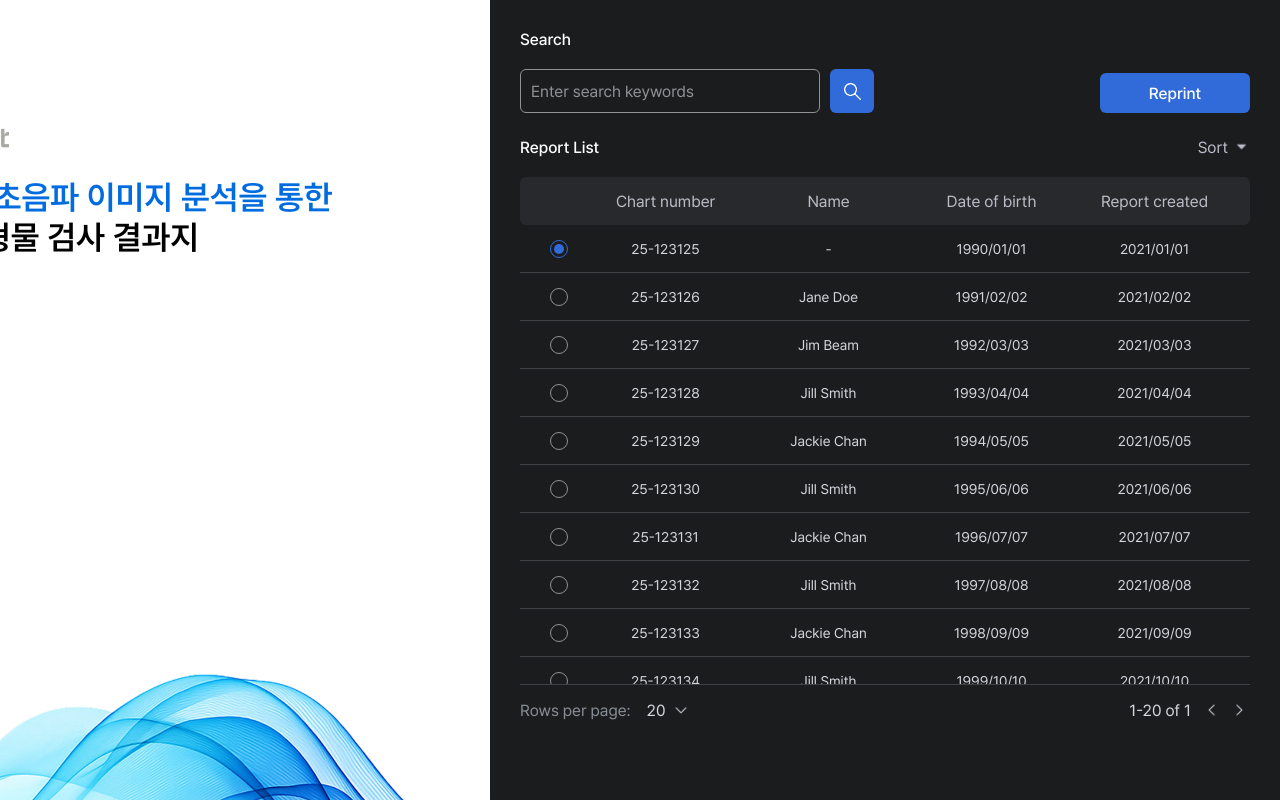
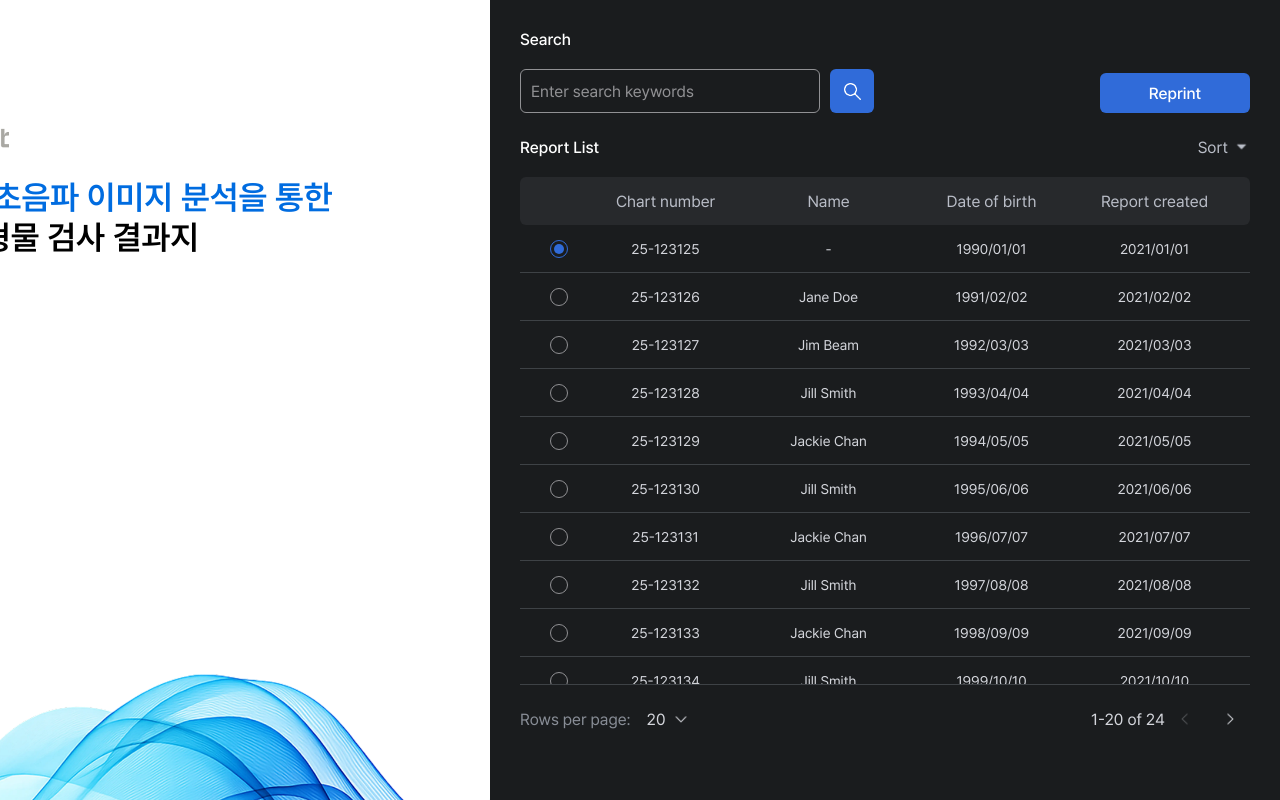
Before and after one commit to wai-admin/wexpert-report, a React (Vite) app: page / in a window 1280 px wide. Shown: the top 800 px of the page. Built offline with nearby package versions, Linux system fonts and the light colour scheme.

Commit message:
feat: Pagination 컴포넌트 생성 및 적용

```diff
--- a/src/components-common/index.ts
+++ b/src/components-common/index.ts
@@ -5,3 +5,5 @@ export { default as Button } from "./button/Button";
 export { default as LanguageSwitcher } from "./i18n/LanguageSwitcher";
 
 export { default as SearchInput } from "./search/SearchInput";
+
+export { default as Pagination } from "./pagination/Pagination";
--- /dev/null
+++ b/src/components-common/pagination/Pagination.tsx
@@ -0,0 +1,74 @@
+interface PaginationProps {
+  totalItems: number;
+  itemsPerPage: number;
+  currentPage: number;
+  onPageChange: (page: number) => void;
+}
+
+const Pagination = ({
+  totalItems,
+  itemsPerPage,
+  currentPage,
+  onPageChange,
+}: PaginationProps) => {
+  const totalPages = Math.ceil(totalItems / itemsPerPage);
+
+  const handlePrevious = () => {
+    if (currentPage > 1) {
+      onPageChange(currentPage - 1);
+    }
+  };
+
+  const handleNext = () => {
+    if (currentPage < totalPages) {
+      onPageChange(currentPage + 1);
+    }
+  };
+
+  if (totalPages <= 1) return <></>;
+
+  return (
+    <nav className="flex items-center justify-center">
+      {/* 노출된 리포트 갯수 표시 */}
+      <p className="font-pretendard text-[16px] text-text-secondary">
+        {Math.min((currentPage - 1) * itemsPerPage + 1, totalItems)}-
+        {Math.min(currentPage * itemsPerPage, totalItems)} of {totalItems}
+      </p>
+
+      <div className="flex gap-[5px]">
+        {/* 이전 버튼 */}
+        <button
+          onClick={handlePrevious}
+          disabled={currentPage === 1}
+          className="flex items-center justify-center w-[40px] h-[40px] hover:bg-solid-dk disabled:hover:bg-transparent disabled:opacity-30 disabled:cursor-not-allowed rounded-[6px]"
+          aria-label="이전 페이지"
+        >
+          <img
+            src="/images/arrow-normal-icon.png"
+            alt="arrow-left"
+            width={22}
+            height={22}
+            className="rotate-180"
+          />
+        </button>
+
+        {/* 다음 버튼 */}
+        <button
+          onClick={handleNext}
+          disabled={currentPage === totalPages}
+          className="flex items-center justify-center w-[40px] h-[40px] hover:bg-solid-dk disabled:hover:bg-transparent disabled:opacity-30 disabled:cursor-not-allowed rounded-[6px]"
+          aria-label="다음 페이지"
+        >
+          <img
+            src="/images/arrow-normal-icon.png"
+            alt="arrow-right"
+            width={22}
+            height={22}
+          />
+        </button>
+      </div>
+    </nav>
+  );
+};
+
+export default Pagination;
--- a/src/constants/index.ts
+++ b/src/constants/index.ts
@@ -5,3 +5,4 @@ export * from "./feature";
 export * from "./endpoints";
 export * from "./bridge";
 export * from "./all-patients-table-column";
+export * from "./mock";
--- /dev/null
+++ b/src/constants/mock.ts
@@ -0,0 +1,172 @@
+const MOCK_REPORT_LIST = [
+  {
+    id: 1,
+    chartNumber: "25-123125",
+    name: "",
+    birthDate: "1990/01/01",
+    reportCreatedDate: "2021/01/01",
+  },
+  {
+    id: 2,
+    chartNumber: "25-123126",
+    name: "Jane Doe",
+    birthDate: "1991/02/02",
+    reportCreatedDate: "2021/02/02",
+  },
+  {
+    id: 3,
+    chartNumber: "25-123127",
+    name: "Jim Beam",
+    birthDate: "1992/03/03",
+    reportCreatedDate: "2021/03/03",
+  },
+  {
+    id: 4,
+    chartNumber: "25-123128",
+    name: "Jill Smith",
+    birthDate: "1993/04/04",
+    reportCreatedDate: "2021/04/04",
+  },
+  {
+    id: 5,
+    chartNumber: "25-123129",
+    name: "Jackie Chan",
+    birthDate: "1994/05/05",
+    reportCreatedDate: "2021/05/05",
+  },
+  {
+    id: 6,
+    chartNumber: "25-123130",
+    name: "Jill Smith",
+    birthDate: "1995/06/06",
+    reportCreatedDate: "2021/06/06",
+  },
+  {
+    id: 7,
+    chartNumber: "25-123131",
+    name: "Jackie Chan",
+    birthDate: "1996/07/07",
+    reportCreatedDate: "2021/07/07",
+  },
+  {
+    id: 8,
+    chartNumber: "25-123132",
+    name: "Jill Smith",
+    birthDate: "1997/08/08",
+    reportCreatedDate: "2021/08/08",
+  },
+  {
+    id: 9,
+    chartNumber: "25-123133",
+    name: "Jackie Chan",
+    birthDate: "1998/09/09",
+    reportCreatedDate: "2021/09/09",
+  },
+  {
+    id: 10,
+    chartNumber: "25-123134",
+    name: "Jill Smith",
+    birthDate: "1999/10/10",
+    reportCreatedDate: "2021/10/10",
+  },
+  {
+    id: 11,
+    chartNumber: "25-123135",
+    name: "Jackie Chan",
+    birthDate: "2000/11/11",
+    reportCreatedDate: "2021/11/11",
+  },
+  {
+    id: 12,
+    chartNumber: "25-123136",
+    name: "Jill Smith",
+    birthDate: "2001/12/12",
+    reportCreatedDate: "2021/12/12",
+  },
+  {
+    id: 13,
+    chartNumber: "25-123125",
+    name: "",
+    birthDate: "1990/01/01",
+    reportCreatedDate: "2021/01/01",
+  },
+  {
+    id: 14,
+    chartNumber: "25-123126",
+    name: "Jane Doe",
+    birthDate: "1991/02/02",
+    reportCreatedDate: "2021/02/02",
+  },
+  {
+    id: 15,
+    chartNumber: "25-123127",
+    name: "Jim Beam",
+    birthDate: "1992/03/03",
+    reportCreatedDate: "2021/03/03",
+  },
+  {
+    id: 16,
+    chartNumber: "25-123128",
+    name: "Jill Smith",
+    birthDate: "1993/04/04",
+    reportCreatedDate: "2021/04/04",
+  },
+  {
+    id: 17,
+    chartNumber: "25-123129",
+    name: "Jackie Chan",
+    birthDate: "1994/05/05",
+    reportCreatedDate: "2021/05/05",
+  },
+  {
+    id: 18,
+    chartNumber: "25-123130",
+    name: "Jill Smith",
+    birthDate: "1995/06/06",
+    reportCreatedDate: "2021/06/06",
+  },
+  {
+    id: 19,
+    chartNumber: "25-123131",
+    name: "Jackie Chan",
+    birthDate: "1996/07/07",
+    reportCreatedDate: "2021/07/07",
+  },
+  {
+    id: 20,
+    chartNumber: "25-123132",
+    name: "Jill Smith",
+    birthDate: "1997/08/08",
+    reportCreatedDate: "2021/08/08",
+  },
+  {
+    id: 21,
+    chartNumber: "25-123133",
+    name: "Jackie Chan",
+    birthDate: "1998/09/09",
+    reportCreatedDate: "2021/09/09",
+  },
+  {
+    id: 22,
+    chartNumber: "25-123134",
+    name: "Jill Smith",
+    birthDate: "1999/10/10",
+    reportCreatedDate: "2021/10/10",
+  },
+  {
+    id: 23,
+    chartNumber: "25-123135",
+    name: "Jackie Chan",
+    birthDate: "2000/11/11",
+    reportCreatedDate: "2021/11/11",
+  },
+  {
+    id: 24,
+    chartNumber: "25-123136",
+    name: "Jill Smith",
+    birthDate: "2001/12/12",
+    reportCreatedDate: "2021/12/12",
+  },
+];
+
+export { MOCK_REPORT_LIST };
--- a/src/pages/controller/all-patients/AllPatientsController.tsx
+++ b/src/pages/controller/all-patients/AllPatientsController.tsx
@@ -1,7 +1,8 @@
 import { useRef, useState } from "react";
-import { Button, SearchInput } from "@/components-common";
+import { Button, SearchInput, Pagination } from "@/components-common";
 import { PrintPageData } from "@/types";
 import { TableHeader, TableRows } from "@/pages";
+import { MOCK_REPORT_LIST } from "@/constants";
 
 interface AllPatientsControllerProps {
   printPageData: PrintPageData | null;
@@ -76,25 +77,13 @@ const AllPatientsController = ({
                 />
               </button>
             </div>
-            <div className="flex items-center gap-[10px]">
-              <p className="font-pretendard text-[16px] text-text-secondary">
-                1-20 of 1
-              </p>
-              <div className="flex gap-[5px]">
-                <button className="grayscale">
-                  <img
-                    src="/images/arrow-normal-icon.png"
-                    className="w-[22px] h-[22px] rotate-180"
-                  />
-                </button>
-                <button className="g">
-                  <img
-                    src="/images/arrow-normal-icon.png"
-                    className="w-[22px] h-[22px]"
-                  />
-                </button>
-              </div>
-            </div>
+
+            <Pagination
+              totalItems={MOCK_REPORT_LIST.length}
+              itemsPerPage={20}
+              currentPage={1}
+              onPageChange={() => {}}
+            />
           </div>
         </div>
       </div>
--- a/src/pages/controller/all-patients/table/TableRows.tsx
+++ b/src/pages/controller/all-patients/table/TableRows.tsx
@@ -1,5 +1,5 @@
 import { TableCell } from "@/pages";
-import { ALL_PATIENTS_TABLE_COLUMNS } from "@/constants";
+import { ALL_PATIENTS_TABLE_COLUMNS, MOCK_REPORT_LIST } from "@/constants";
 
 interface TableRowsProps {
   selectedIndex: number;
@@ -34,90 +34,3 @@ const TableRows = ({ selectedIndex, setSelectedIndex }: TableRowsProps) => {
 };
 
 export default TableRows;
-
-const MOCK_REPORT_LIST = [
-  {
-    id: 1,
-    chartNumber: "25-123125",
-    name: "",
-    birthDate: "1990/01/01",
-    reportCreatedDate: "2021/01/01",
-  },
-  {
-    id: 2,
-    chartNumber: "25-123126",
-    name: "Jane Doe",
-    birthDate: "1991/02/02",
-    reportCreatedDate: "2021/02/02",
-  },
-  {
-    id: 3,
-    chartNumber: "25-123127",
-    name: "Jim Beam",
-    birthDate: "1992/03/03",
-    reportCreatedDate: "2021/03/03",
-  },
-  {
-    id: 4,
-    chartNumber: "25-123128",
-    name: "Jill Smith",
-    birthDate: "1993/04/04",
-    reportCreatedDate: "2021/04/04",
-  },
-  {
-    id: 5,
-    chartNumber: "25-123129",
-    name: "Jackie Chan",
-    birthDate: "1994/05/05",
-    reportCreatedDate: "2021/05/05",
-  },
-  {
-    id: 6,
-    chartNumber: "25-123130",
-    name: "Jill Smith",
-    birthDate: "1995/06/06",
-    reportCreatedDate: "2021/06/06",
-  },
-  {
-    id: 7,
-    chartNumber: "25-123131",
-    name: "Jackie Chan",
-    birthDate: "1996/07/07",
-    reportCreatedDate: "2021/07/07",
-  },
-  {
-    id: 8,
-    chartNumber: "25-123132",
-    name: "Jill Smith",
-    birthDate: "1997/08/08",
-    reportCreatedDate: "2021/08/08",
-  },
-  {
-    id: 9,
-    chartNumber: "25-123133",
-    name: "Jackie Chan",
-    birthDate: "1998/09/09",
-    reportCreatedDate: "2021/09/09",
-  },
-  {
-    id: 10,
-    chartNumber: "25-123134",
-    name: "Jill Smith",
-    birthDate: "1999/10/10",
-    reportCreatedDate: "2021/10/10",
-  },
-  {
-    id: 11,
-    chartNumber: "25-123135",
-    name: "Jackie Chan",
-    birthDate: "2000/11/11",
-    reportCreatedDate: "2021/11/11",
-  },
-  {
-    id: 12,
-    chartNumber: "25-123136",
-    name: "Jill Smith",
-    birthDate: "2001/12/12",
-    reportCreatedDate: "2021/12/12",
-  },
-];
```
